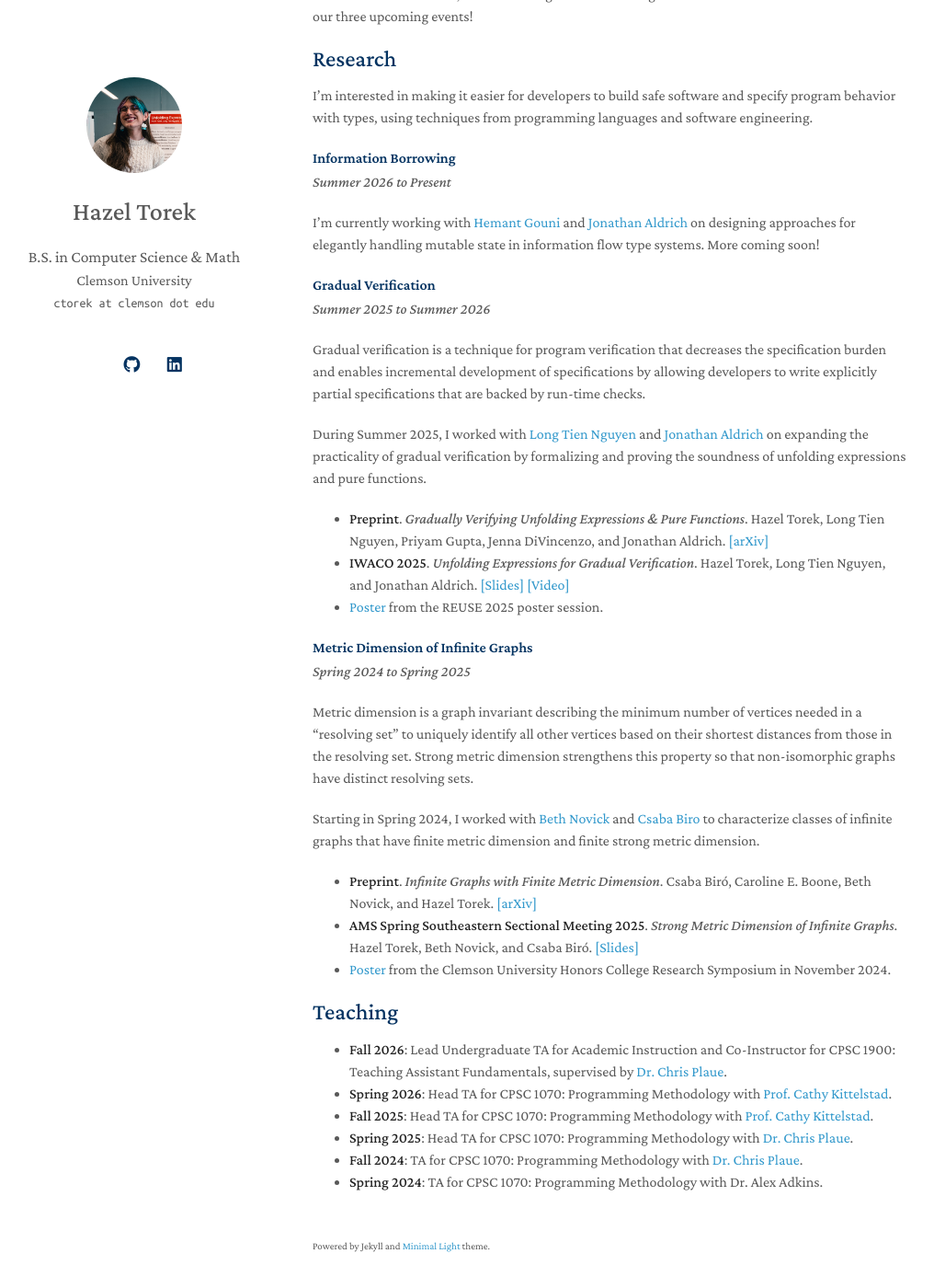
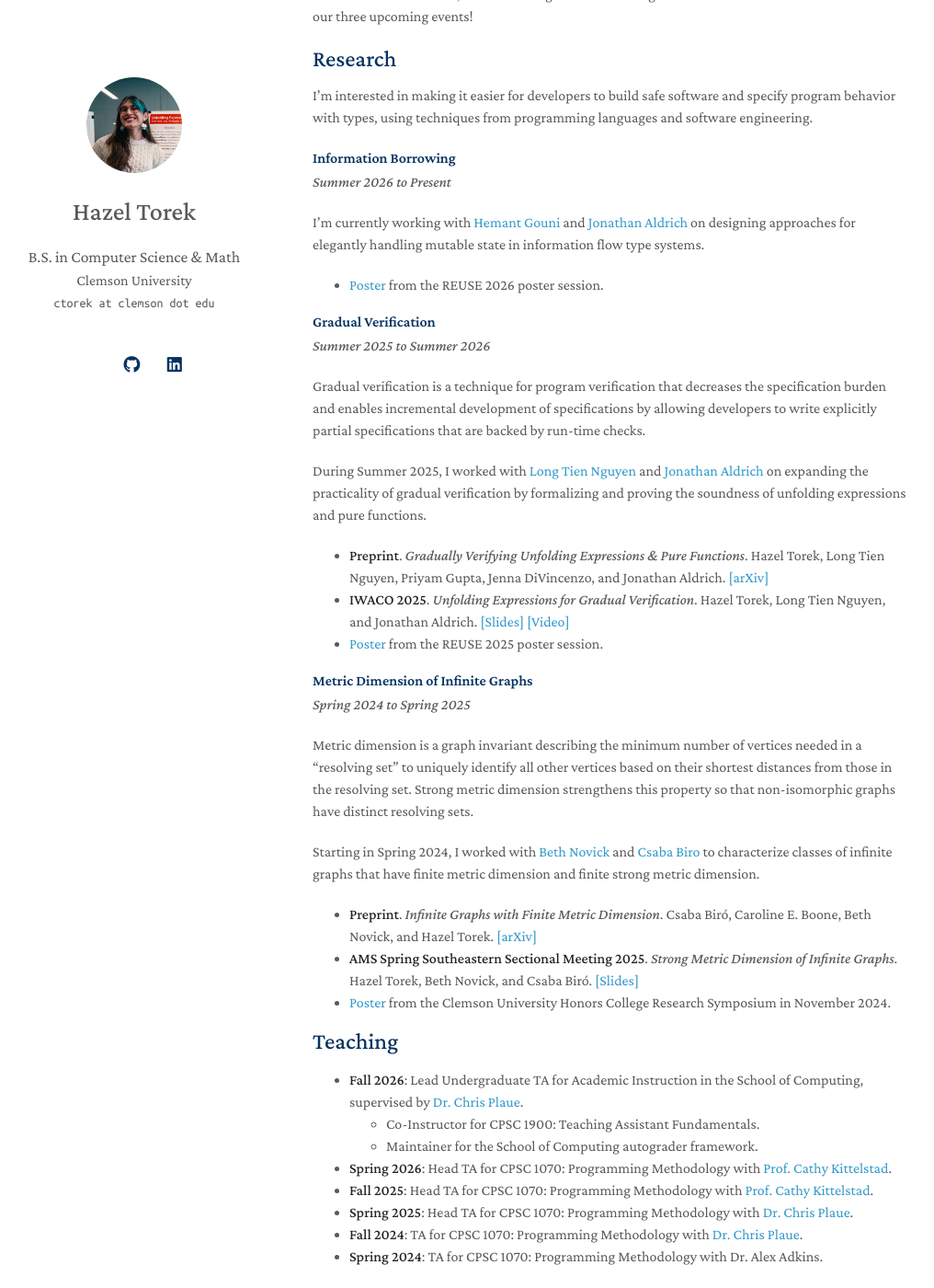
Before and after one commit to hazeltorek/hazeltorek.github.io, a Jekyll site: the page built from index.md, in a window 1280 px wide and 1400 px high, scrolled down 239 px. Shown: the whole window at 92% size, without its empty margins (130-1146 px from the left). Built offline with Jekyll 4.4.1, drawn with Linux system fonts in a browser that asks for light colours; a style sheet for code colours, icons or effects is not loaded.

Commit message:
add REUSE 2026 poster

```diff
--- a/_sass/minimal-light-no-dark-mode.scss
+++ b/_sass/minimal-light-no-dark-mode.scss
@@ -200,7 +200,7 @@ h2 {
   font-size: 157%;
 }
 
-p, ul, ol, table, pre, dl {
+p, table, pre, dl {
   margin:0 0 20px;
 }
 
--- a/index.md
+++ b/index.md
@@ -17,7 +17,9 @@ I'm interested in making it easier for developers to build safe software and spe
 #### Information Borrowing
 *Summer 2026 to Present*
 
-I'm currently working with [Hemant Gouni](https://hgouni.com/) and [Jonathan Aldrich](https://www.cs.cmu.edu/~aldrich/) on designing approaches for elegantly handling mutable state in information flow type systems. More coming soon!
+I'm currently working with [Hemant Gouni](https://hgouni.com/) and [Jonathan Aldrich](https://www.cs.cmu.edu/~aldrich/) on designing approaches for elegantly handling mutable state in information flow type systems.
+
+- [Poster](./assets/files/reuse26-poster.pdf) from the REUSE 2026 poster session.
 
 #### Gradual Verification
 *Summer 2025 to Summer 2026*
@@ -43,7 +45,9 @@ Starting in Spring 2024, I worked with [Beth Novick](https://www.clemson.edu/sci
 
 ## Teaching
 
-- **Fall 2026**: Lead Undergraduate TA for Academic Instruction and Co-Instructor for CPSC 1900: Teaching Assistant Fundamentals, supervised by [Dr. Chris Plaue](https://people.computing.clemson.edu/~cplaue/Chris_Plaue/Welcome.html).
+- **Fall 2026**: Lead Undergraduate TA for Academic Instruction in the School of Computing, supervised by [Dr. Chris Plaue](https://people.computing.clemson.edu/~cplaue/Chris_Plaue/Welcome.html).
+  - Co-Instructor for CPSC 1900: Teaching Assistant Fundamentals.
+  - Maintainer for the School of Computing autograder framework.
 - **Spring 2026**: Head TA for CPSC 1070: Programming Methodology with [Prof. Cathy Kittelstad](https://people.computing.clemson.edu/~chochri/wordpress/).
 - **Fall 2025**: Head TA for CPSC 1070: Programming Methodology with [Prof. Cathy Kittelstad](https://people.computing.clemson.edu/~chochri/wordpress/).
 - **Spring 2025**: Head TA for CPSC 1070: Programming Methodology with [Dr. Chris Plaue](https://people.computing.clemson.edu/~cplaue/Chris_Plaue/Welcome.html).
```
Also changed, not shown: 1 other file.
